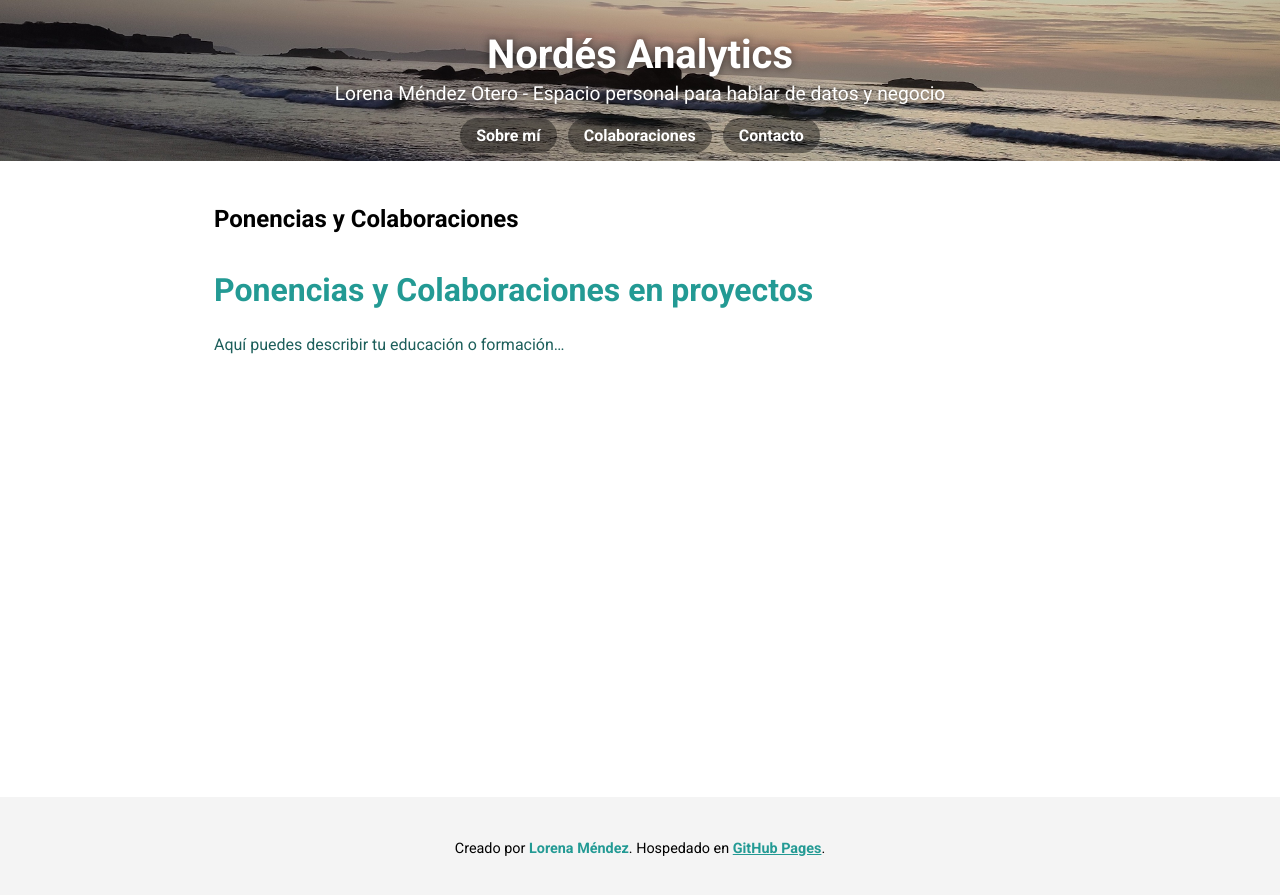
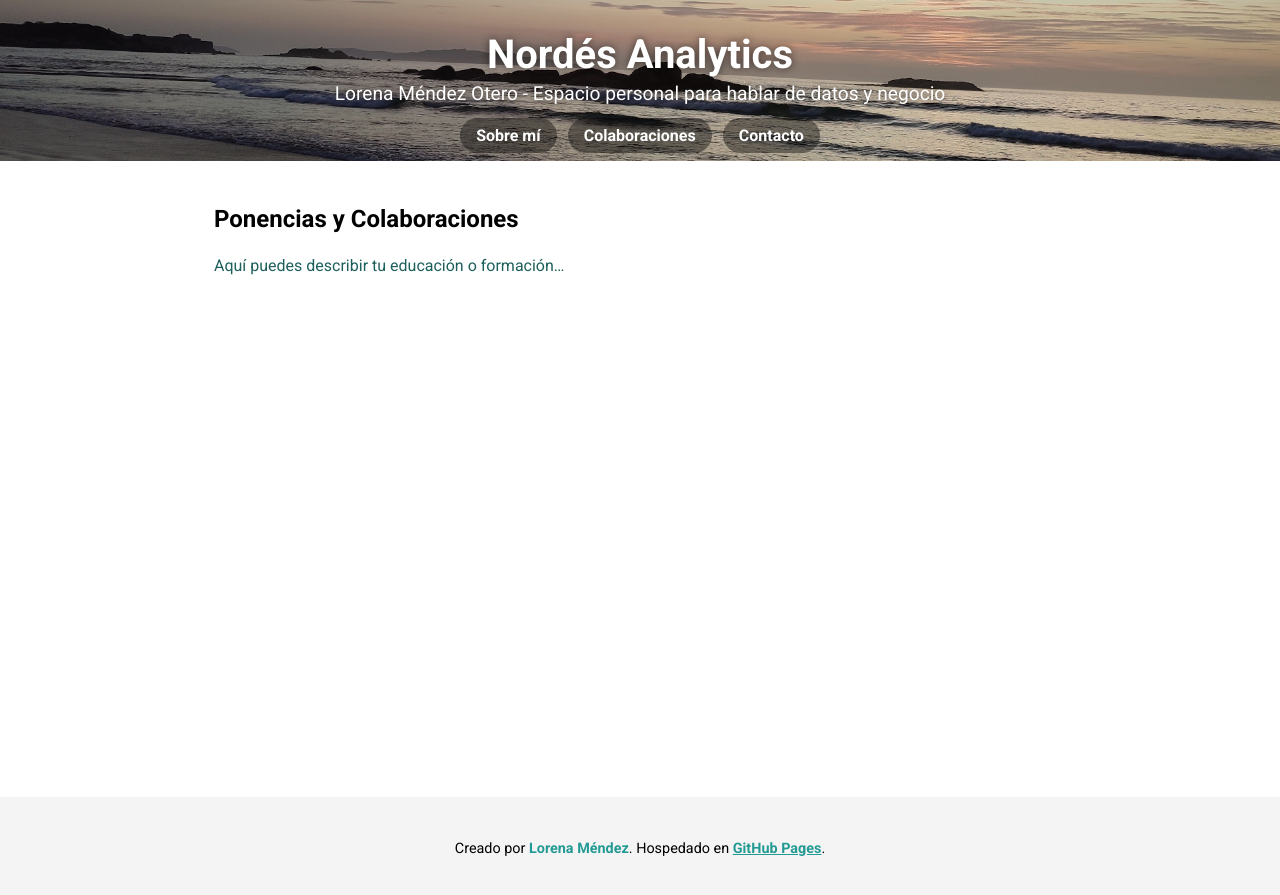
Before and after one commit to lmendezotero/lmendezotero.github.io, a Jekyll site: the page built from pages/speakings_and_collaborations.md, in a window 1280 px wide. Shown: the top 895 px of the page. Built offline with Jekyll 4.4.1, drawn with Linux system fonts in a browser that asks for light colours.

Commit message:
Update speakings_and_collaborations.md

```diff
--- a/pages/speakings_and_collaborations.md
+++ b/pages/speakings_and_collaborations.md
@@ -4,6 +4,6 @@ title: "Ponencias y Colaboraciones"
 permalink: /speakings_and_collaborations/
 ---
 
-# Ponencias y Colaboraciones en proyectos
+<!-- Ponencias y Colaboraciones en proyectos -->
 
 Aquí puedes describir tu educación o formación...
```
